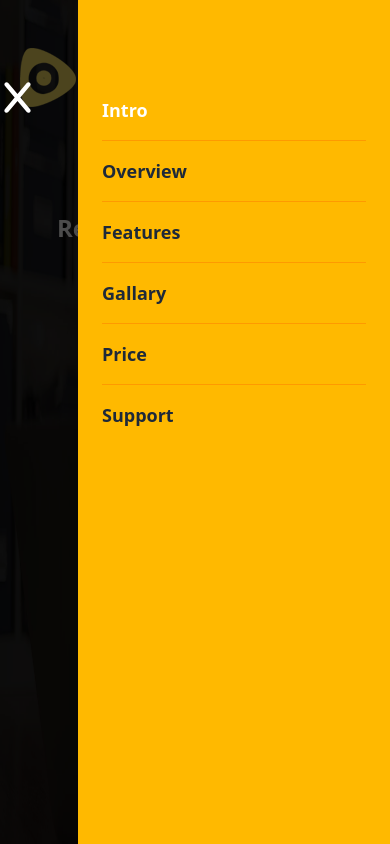
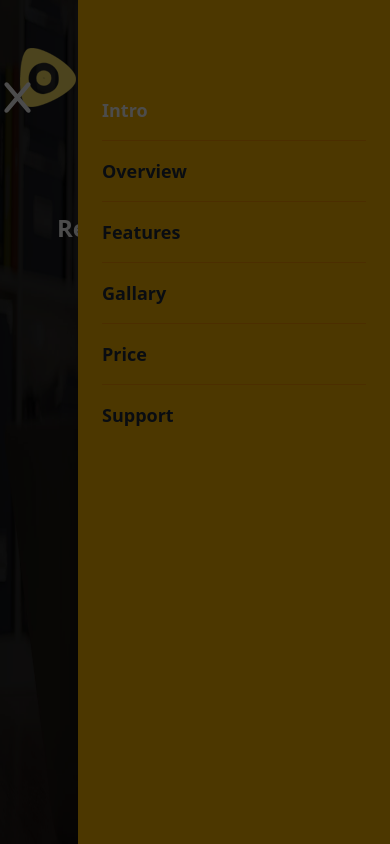
Before and after one commit to Dotuncom/First-React-typescript-mui-project, a React (Vite) app: page / in a window 390 px wide. Both pictures are taken after a click on the button "Toggle menu". Shown: the top 844 px of the page. Built offline with nearby package versions, Linux system fonts and the light colour scheme.

Commit message:
increased z-index for header

```diff
--- a/src/components/Header.tsx
+++ b/src/components/Header.tsx
@@ -89,7 +89,7 @@ const Header = () => {
       {/* Mobile Menu Overlay */}
       {open && (
         <div
-          className="fixed inset-0 bg-black/70 z-40 md:hidden"
+          className="fixed inset-0 bg-black/70 z-90 md:hidden"
           onClick={() => setIsOpen(false)}
         ></div>
       )}
--- a/src/components/SocialIcon.tsx
+++ b/src/components/SocialIcon.tsx
@@ -64,9 +64,9 @@ const SocialIcons = () => {
   ];
 
   return (
-    <div className="flex items-center justify-center ]">
+    <div className="flex items-center justify-center ">
       <div className=" rounded-lg">
-        <div className="flex space-x-6">
+        <div className="flex space-x-2 md:space-x-6">
           {socialIcons.map((social, index) => (
             <div
               key={index}
```
